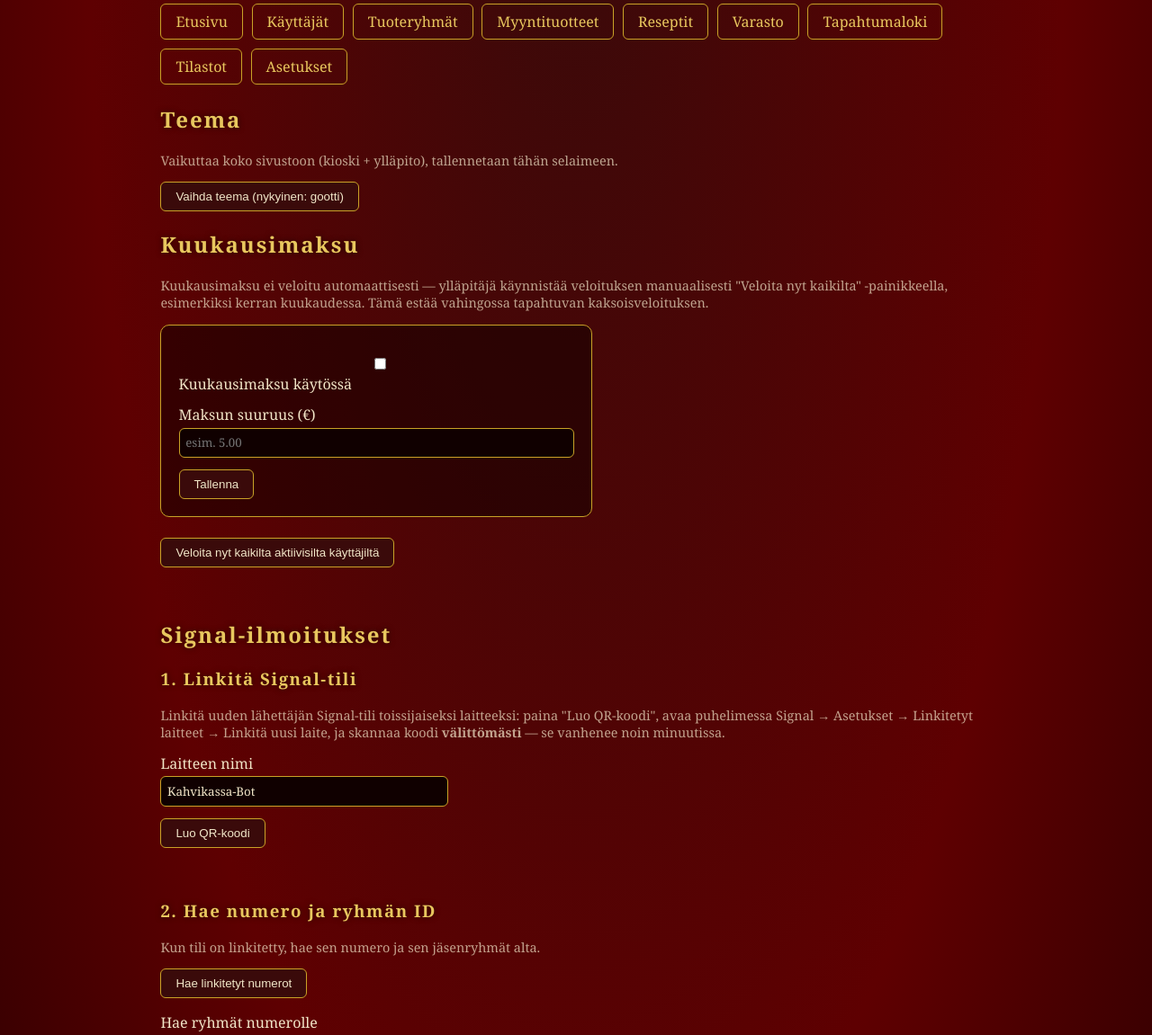
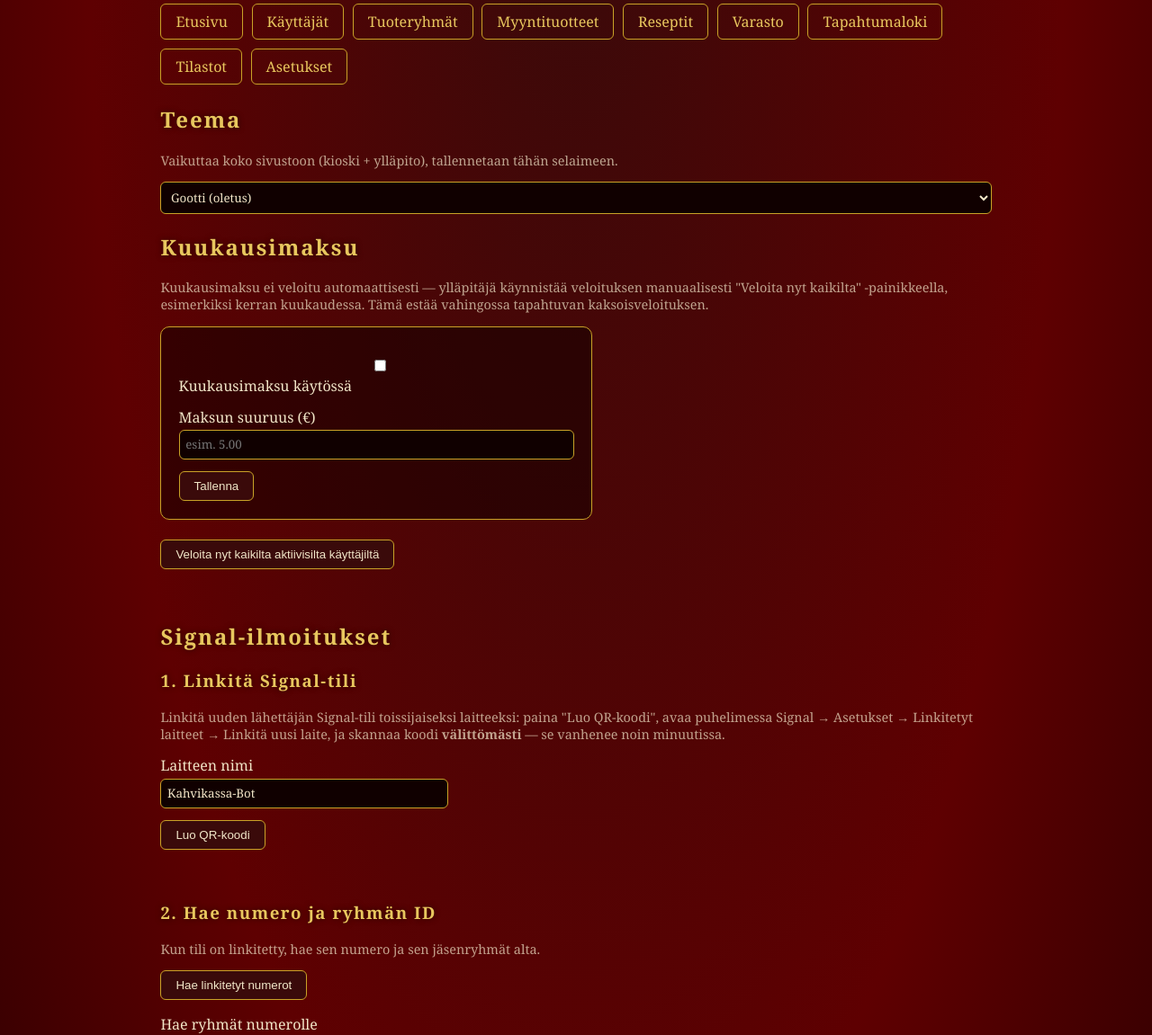
Before and after one commit to gisestek/kahvikassa, a FastAPI app: template templates/admin/settings.html in a window 1280 px wide. Shown: the part 135-1286 px from the top of the page at 90% size. Run offline with FastAPI, Linux system fonts and the light colour scheme; the template is opened without the code that fills it, so the values that code supplies are empty.

Commit message:
Theme selector: dropdown instead of toggle button, generic for future themes

```diff
--- a/static/js/admin.js
+++ b/static/js/admin.js
@@ -716,31 +716,29 @@
     }
   }
 
-  // ---------------- Theme toggle ----------------
+  // ---------------- Theme selector ----------------
+  // New themes only need a new <option> here plus a matching
+  // [data-theme="..."] block in style.css — nothing else changes.
   function initThemeToggle() {
-    const button = document.getElementById("theme-toggle-button");
-    if (!button) return;
-
-    function currentTheme() {
-      return localStorage.getItem("kahvikassa-theme") === "moderni" ? "moderni" : "gootti";
-    }
+    const select = document.getElementById("theme-select");
+    if (!select) return;
 
     function applyTheme(theme) {
-      if (theme === "moderni") {
-        document.documentElement.setAttribute("data-theme", "moderni");
+      if (theme && theme !== "gootti") {
+        document.documentElement.setAttribute("data-theme", theme);
       } else {
         document.documentElement.removeAttribute("data-theme");
       }
-      button.textContent = "Vaihda teema (nykyinen: " + theme + ")";
     }
 
-    button.addEventListener("click", () => {
-      const next = currentTheme() === "moderni" ? "gootti" : "moderni";
-      localStorage.setItem("kahvikassa-theme", next);
-      applyTheme(next);
+    const current = localStorage.getItem("kahvikassa-theme") || "gootti";
+    select.value = current;
+    applyTheme(current);
+
+    select.addEventListener("change", () => {
+      localStorage.setItem("kahvikassa-theme", select.value);
+      applyTheme(select.value);
     });
-
-    applyTheme(currentTheme());
   }
 
   initUsersPage();
--- a/templates/admin/settings.html
+++ b/templates/admin/settings.html
@@ -3,7 +3,10 @@
 {% block admin_content %}
   <h2>Teema</h2>
   <p class="muted">Vaikuttaa koko sivustoon (kioski + ylläpito), tallennetaan tähän selaimeen.</p>
-  <button type="button" id="theme-toggle-button">Vaihda teema</button>
+  <select id="theme-select">
+    <option value="gootti">Gootti (oletus)</option>
+    <option value="moderni">Moderni (teräksenharmaa)</option>
+  </select>
 
   <h2>Kuukausimaksu</h2>
   <p class="muted">
--- a/templates/base.html
+++ b/templates/base.html
@@ -8,7 +8,7 @@
     // Asetetaan teema ennen CSS:n latautumista, ettei väärä teema välähdä näkyviin.
     (function () {
       var theme = localStorage.getItem("kahvikassa-theme");
-      if (theme === "moderni") document.documentElement.setAttribute("data-theme", "moderni");
+      if (theme && theme !== "gootti") document.documentElement.setAttribute("data-theme", theme);
     })();
   </script>
   <link rel="stylesheet" href="/static/css/style.css?v={{ static_version }}" />
```
